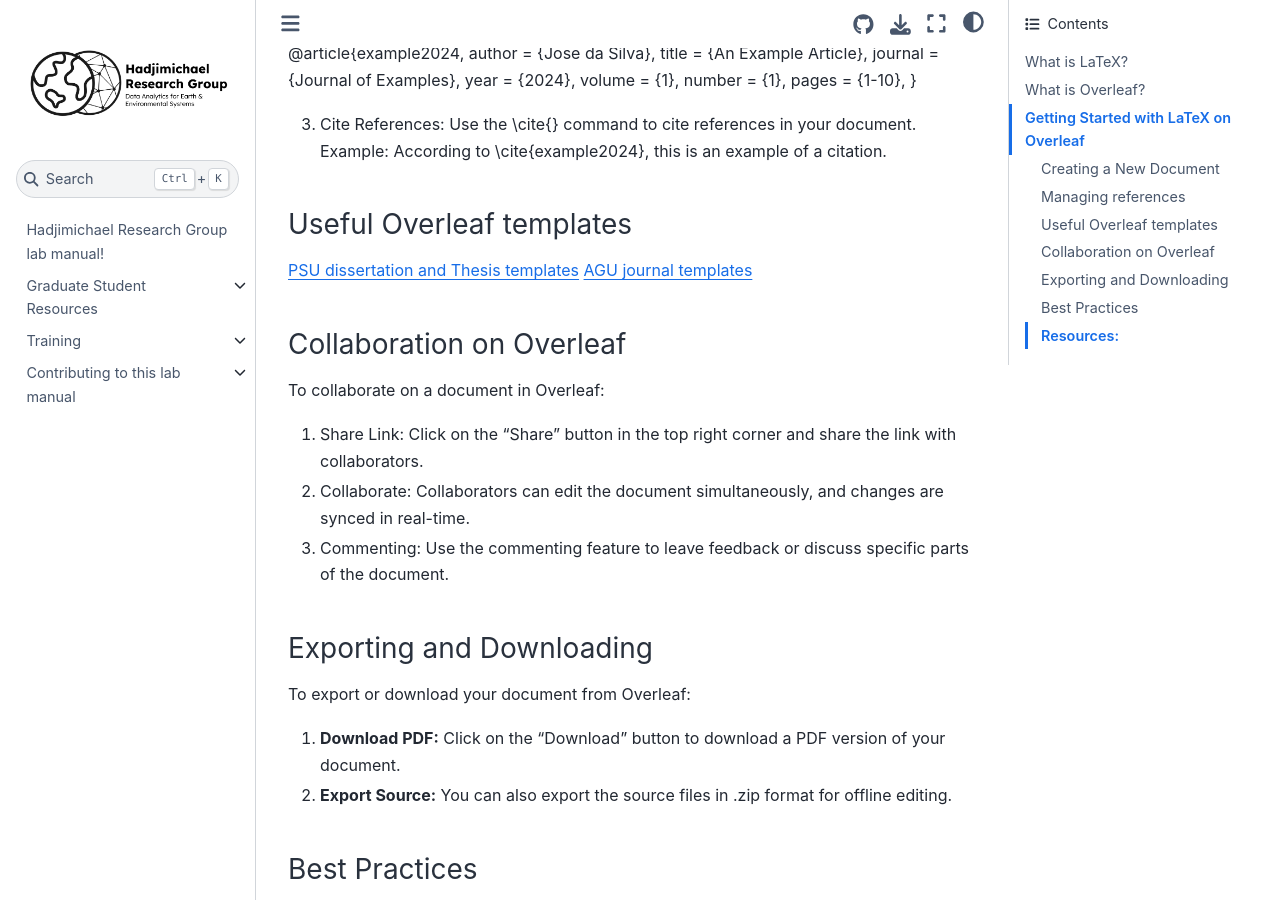
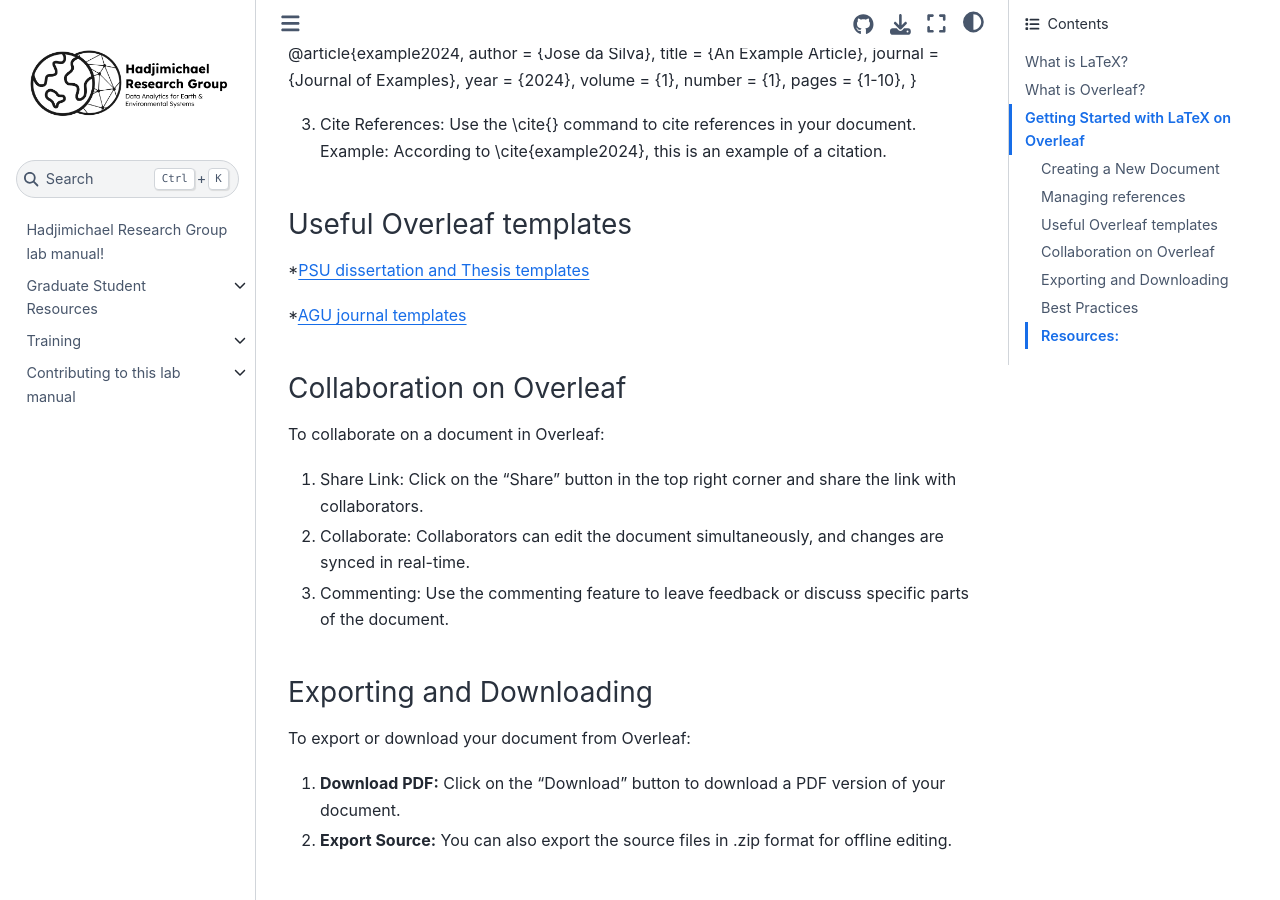
Before and after one commit to HadjimichaelResearchGroup/HadjimichaelResearchGroup.github.io, a Jupyter Book: the page built from docs/Training/LaTeXandOverleaf.md, in a window 1280 px wide and 900 px high, scrolled down 1589 px. Built offline with Jupyter Book 1.0.4 settings and Sphinx 7.4.7 and the Sphinx Book theme 1.1.4, drawn with Linux system fonts in a browser that asks for light colours.

```diff
--- a/docs/Training/LaTeXandOverleaf.md
+++ b/docs/Training/LaTeXandOverleaf.md
@@ -53,8 +53,9 @@ Example .bib entry:
 Example: According to \cite{example2024}, this is an example of a citation.
 
 ### Useful Overleaf templates
-[PSU dissertation and Thesis templates](https://guides.libraries.psu.edu/latex/templates)
-[AGU journal templates](https://www.overleaf.com/gallery/tagged/agu-official)
+*[PSU dissertation and Thesis templates](https://guides.libraries.psu.edu/latex/templates)
+
+*[AGU journal templates](https://www.overleaf.com/gallery/tagged/agu-official)
 
 ### Collaboration on Overleaf
 To collaborate on a document in Overleaf:
```
